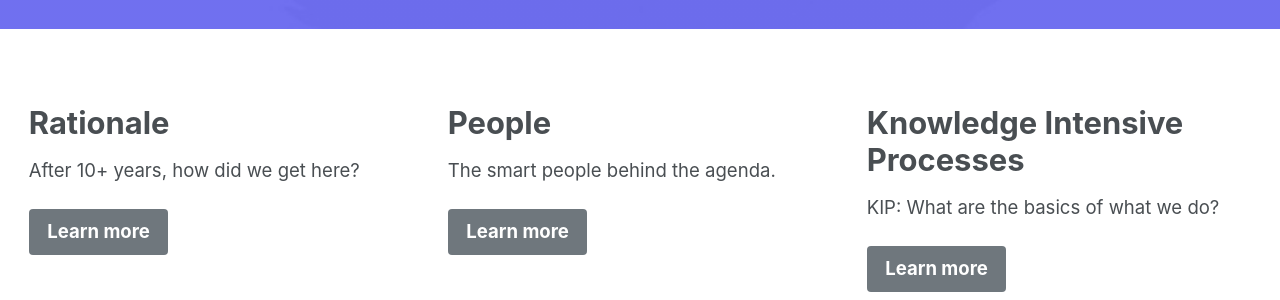
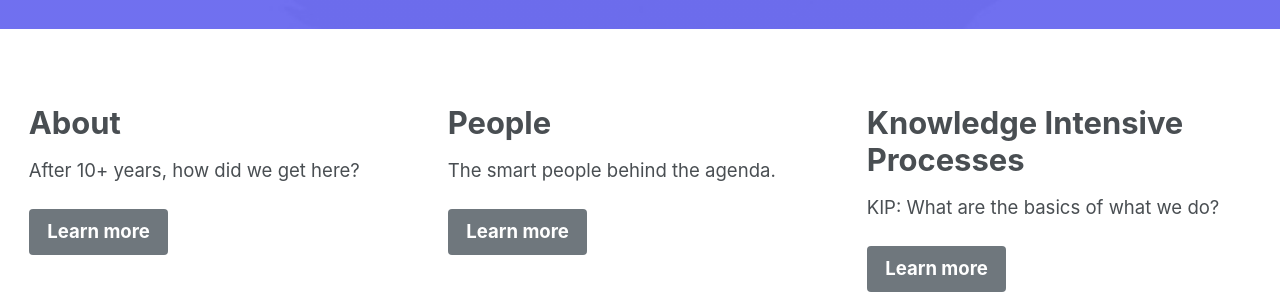
Before and after one commit to AgileKip/site, a Jekyll site: the page built from _pages/home.md, in a window 1280 px wide. Shown: the part 391-691 px from the top of the page. Built offline with Jekyll 4.4.1, drawn with Linux system fonts in a browser that asks for light colours; cached includes are drawn as plain includes; nearby versions of some CDN libraries.

Commit message:
Fixed feature row

```diff
--- a/_pages/home.md
+++ b/_pages/home.md
@@ -10,10 +10,10 @@ excerpt:
   <!-- <small><a href="https://github.com/mmistakes/minimal-mistakes/releases/tag/4.17.2">Latest release v4.17.2</a></small> -->
 feature_row:
   - _image_path: /assets/images/mm-customizable-feature.png
-    alt: "rationale"
-    title: "Rationale"
+    alt: "about"
+    title: "About"
     excerpt: "After 10+ years, how did we get here?"
-    url: "/rationale"
+    url: "/about"
     btn_class: "btn--primary"
     btn_label: "Learn more"
   - _image_path: /assets/images/mm-free-feature.png
```
